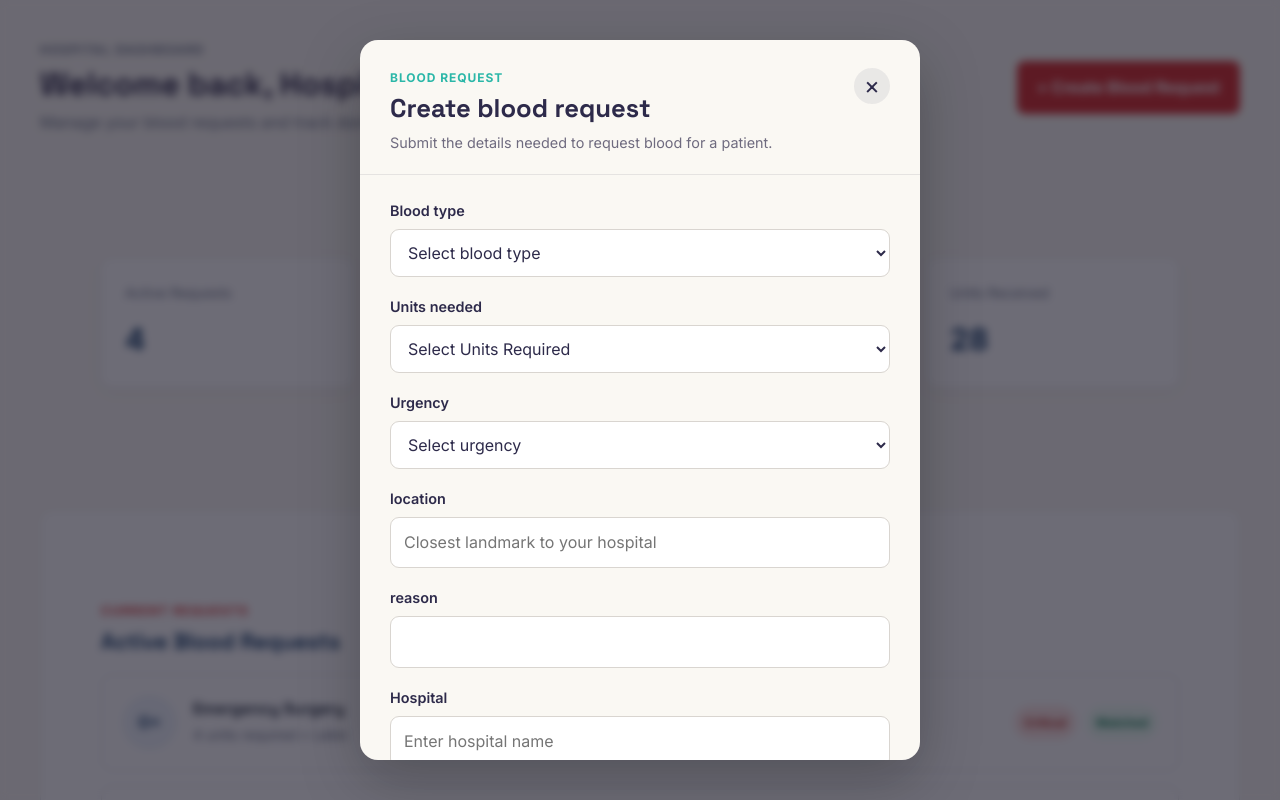
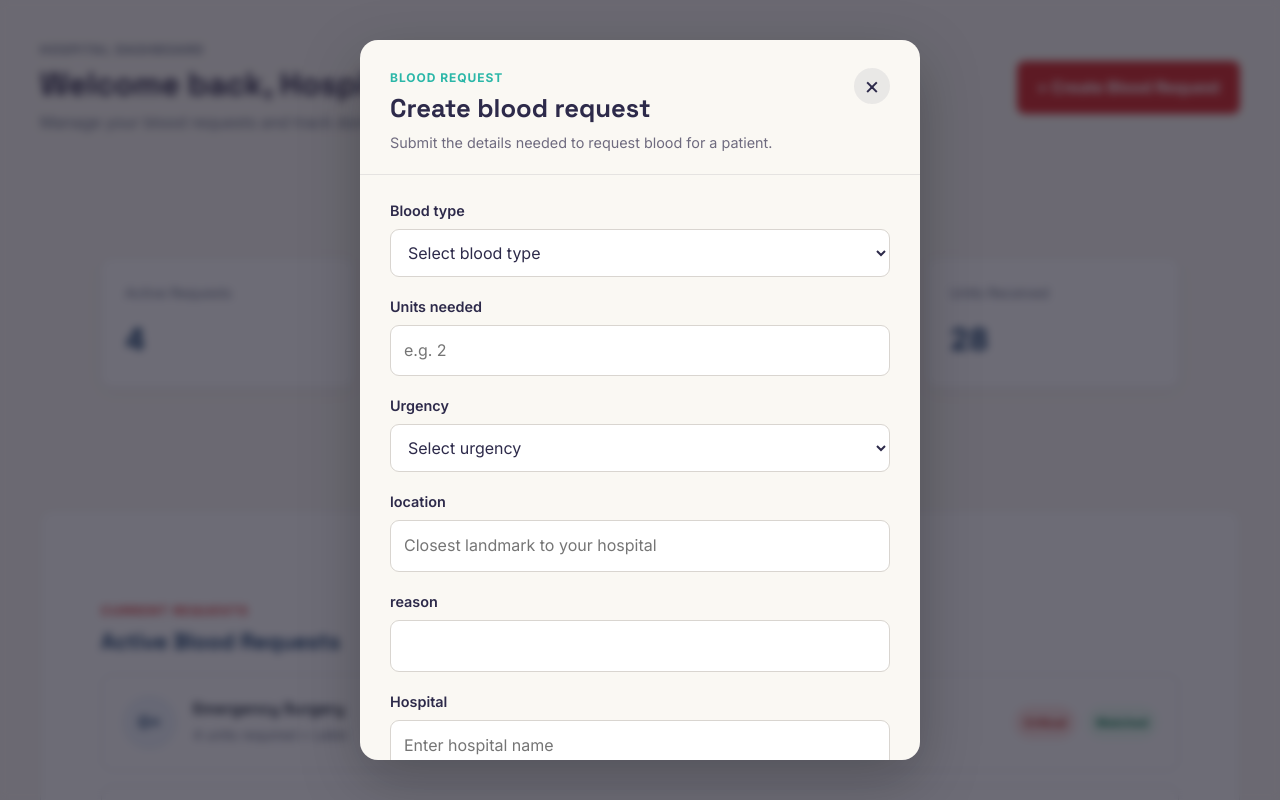
Before and after one commit to 404-Fixers/Pulse_Point_FE, a React (Vite) app: page /dashboard/hospital in a window 1280 px wide. Both pictures are taken after a click on the button "+ Create Blood Request". Shown: the top 800 px of the page. Built offline with nearby package versions, Linux system fonts and the light colour scheme; no server answers.

Commit message:
fix: fixing create request units required

```diff
--- a/src/components/BloodRequestModal/BloodRequestModal.jsx
+++ b/src/components/BloodRequestModal/BloodRequestModal.jsx
@@ -185,27 +185,16 @@ function BloodRequestModal({ isOpen, onClose, onSubmit }) {
           <div className="blood-modal__field">
             <label htmlFor="unitsRequired">Units needed</label>
 
-            <select
+            <input
               id="unitsRequired"
-              name="units"
+              name="unitsRequired"
+              type="number"
               min="1"
-              // placeholder="e.g. 2"
+              placeholder="e.g. 2"
               value={formData.unitsRequired}
               onChange={handleChange}
               disabled={status === "loading"}
-            >
-              <option value="">Select Units Required</option>
-              <option value="1">1</option>
-              <option value="2">2</option>
-              <option value="3">3</option>
-              <option value="4">4</option>
-              <option value="5">5</option>
-              <option value="6">6</option>
-              <option value="7">7</option>
-              <option value="8">8</option>
-              <option value="9">9</option>
-              <option value="10">10</option>
-            /</select>
+            />
 
             {errors.unitsRequired && (
               <span className="blood-modal__error">{errors.unitsRequired}</span>
```
